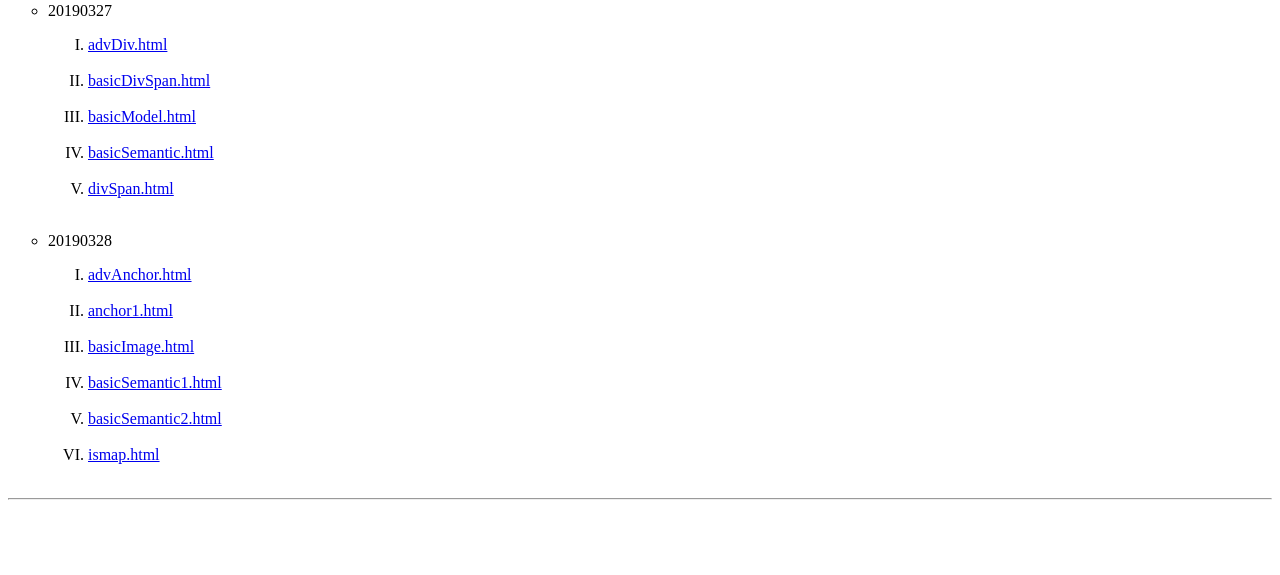
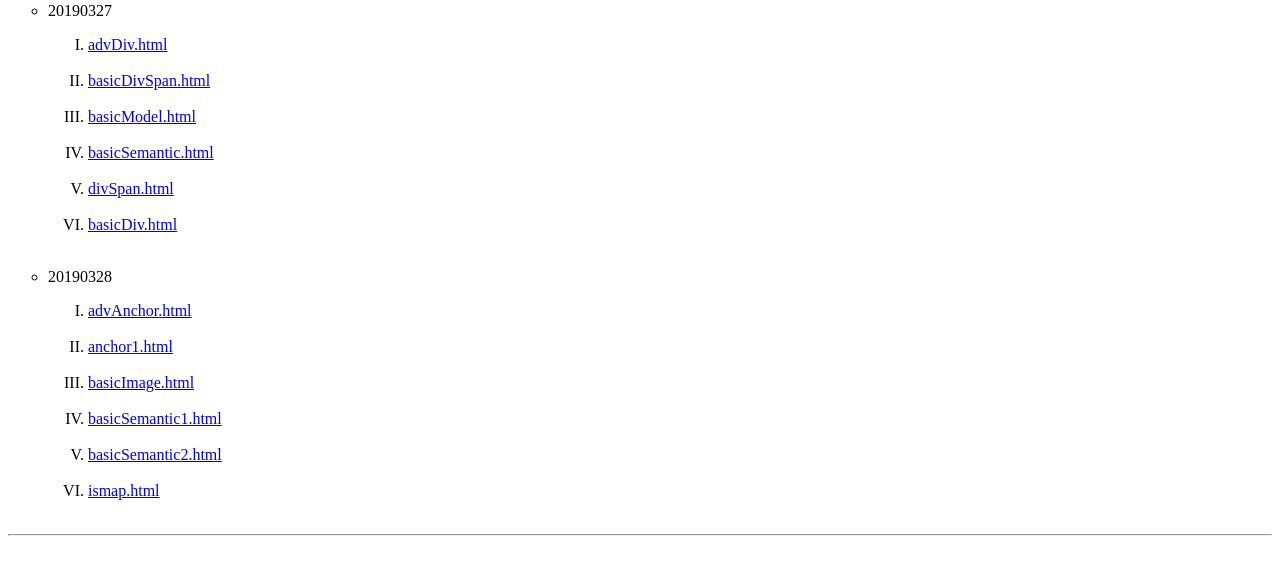
Before and after one commit to tjddus9448/tjddus9448.github.io, a plain HTML site: page 4week.html in a window 1280 px wide. Shown: the part 87-662 px from the top of the page. Drawn offline with Linux system fonts and the light colour scheme.

Commit message:
Update 4week.html

```diff
--- a/4week.html
+++ b/4week.html
@@ -19,6 +19,7 @@
 				<li><a href="https://tjddus9448.github.io/20190327/basicModel.html">basicModel.html</a></li><br/>
 				<li><a href="https://tjddus9448.github.io/20190327/basicSemantic.html">basicSemantic.html</a></li><br/>
 				<li><a href="https://tjddus9448.github.io/20190327/divSpan.html">divSpan.html</a></li><br/>
+				<li><a href="https://tjddus9448.github.io/20190327/basicDiv.html">basicDiv.html</a></li><br/>
 			</p>
 			</ol>
 			</li>
```
